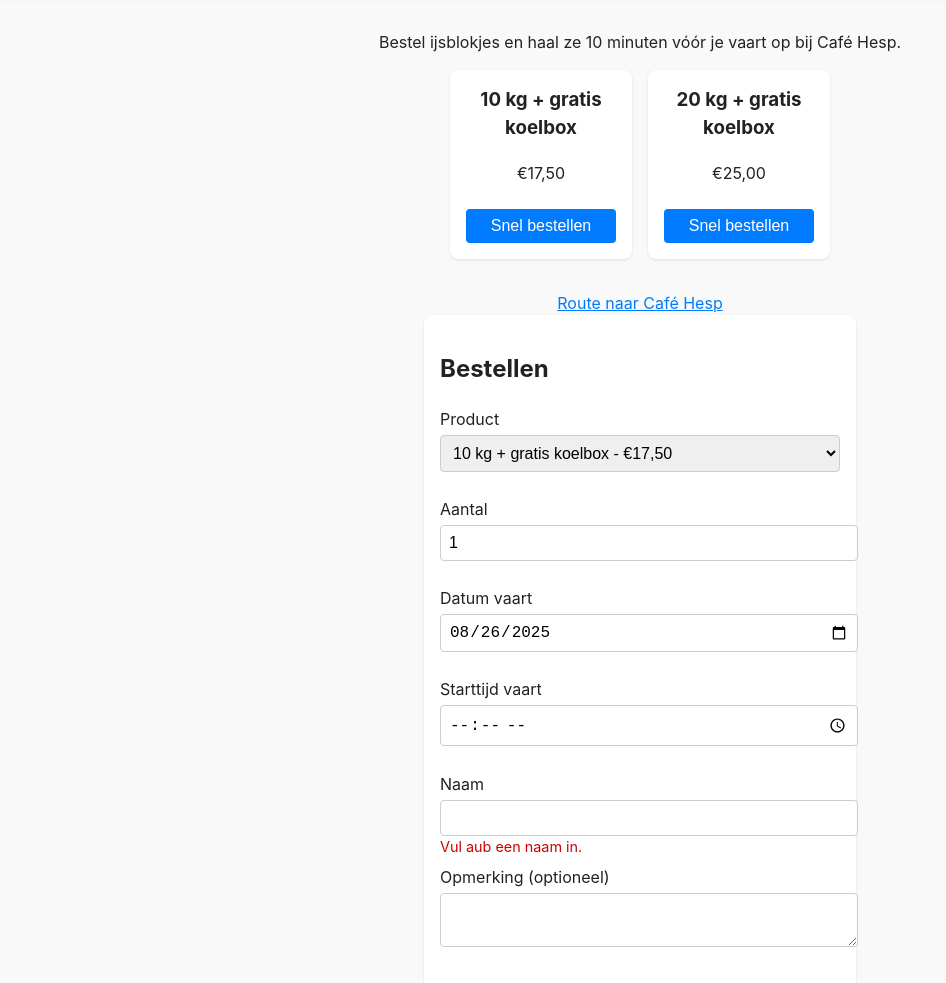
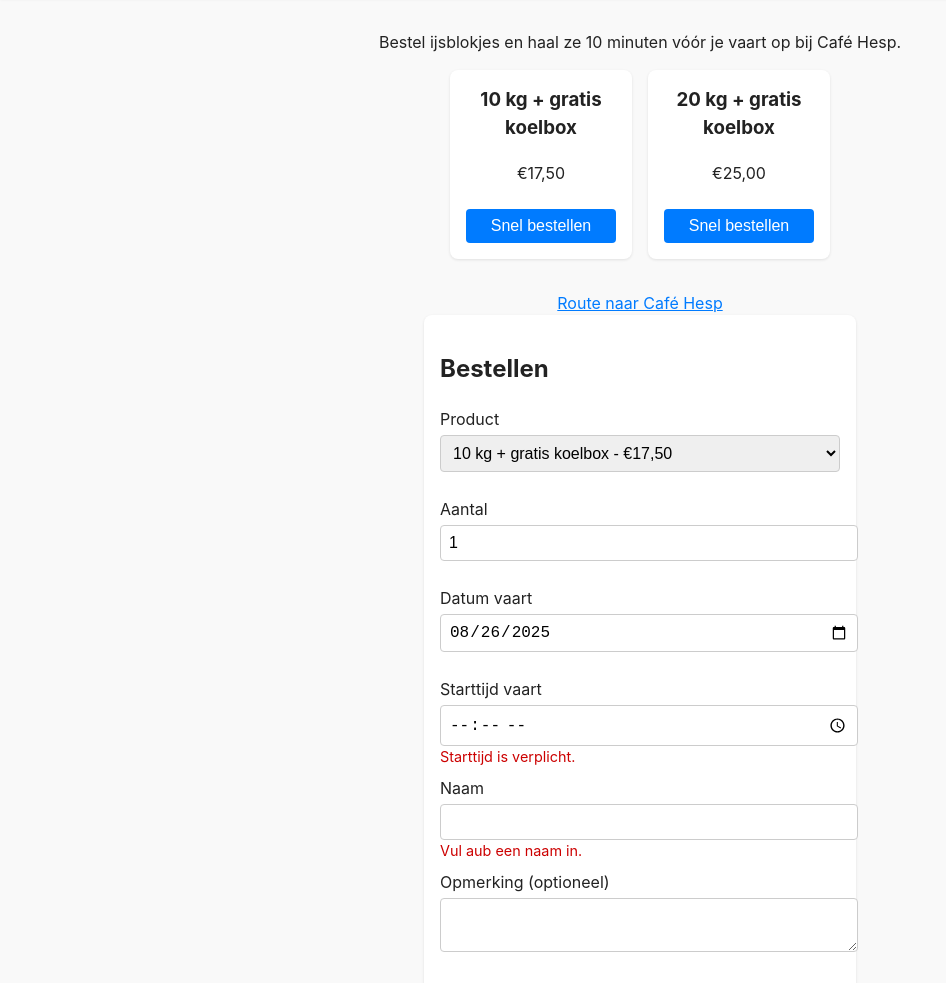
Before and after one commit to matthijshart/BOOTIJS, a website: page index.html in a window 1280 px wide. Shown: the part 70-1053 px from the top of the page, without its empty margins (0-946 px from the left). Drawn offline with Linux system fonts and the light colour scheme.

Commit message:
Show missing-field errors for pay button

```diff
--- a/index.html
+++ b/index.html
@@ -223,7 +223,8 @@ function updateButtonState(){
   const disabled = !validateForm(false);
   whatsappBtn.disabled = disabled;
   payBtn.disabled = disabled;
-  // Toon foutmelding wanneer naam ontbreekt
+  // Toon foutmeldingen wanneer verplichte velden ontbreken
+  validateStart();
   validateName();
 }
 
```
